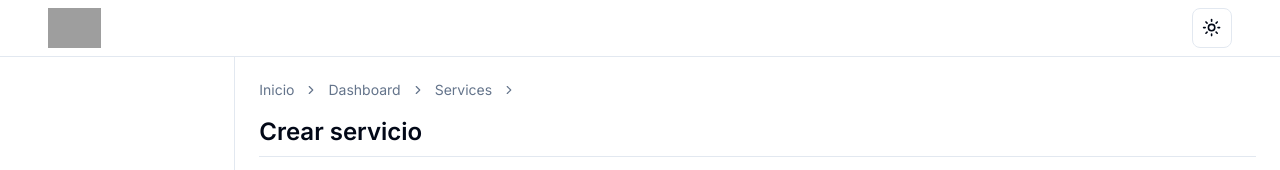
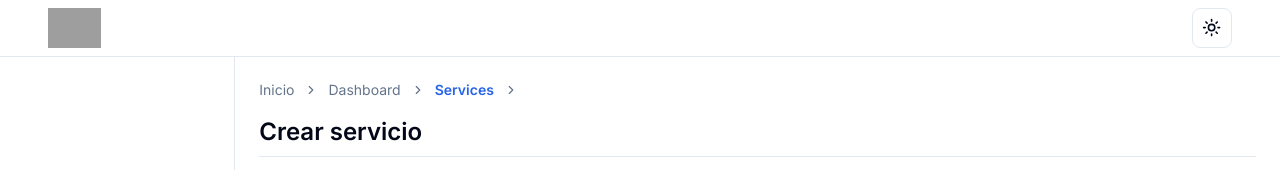
Before and after one commit to pablosecuen/carwash, a Next.js app: page /dashboard/services in a window 1280 px wide. Shown: the top 170 px of the page. Built offline with nearby package versions, Linux system fonts and the light colour scheme; grey boxes are pictures that could not be loaded.

Commit message:
fix: font semibold in current page

```diff
--- a/src/components/layout/breadcrumb/Breadcrumb.tsx
+++ b/src/components/layout/breadcrumb/Breadcrumb.tsx
@@ -7,6 +7,7 @@ import {
   BreadcrumbList,
   BreadcrumbSeparator
 } from '@/components/ui/breadcrumb'
+import { cn } from '@/lib/utils'
 import { usePathname } from 'next/navigation'
 
 interface Props {
@@ -17,7 +18,8 @@ const translationMap: { [key: string]: string } = {
   products: 'Productos',
   product: 'Producto',
   service: 'Servicio',
-  'create-service': 'Crear Servicio'
+  'create-service': 'Crear Servicio',
+  'new-product': 'Crear producto'
 }
 
 export const Breadcrumbs = ({ className }: Props) => {
@@ -38,12 +40,18 @@ export const Breadcrumbs = ({ className }: Props) => {
   const breadcrumbArr = getBradcrumbArr(pathname)
 
   return (
-    <Breadcrumb className={className}>
+    <Breadcrumb className={cn('fade-in', className)}>
       <BreadcrumbList>
         {breadcrumbArr.map((item, index) => (
           <>
             <BreadcrumbItem key={index}>
-              <BreadcrumbLink href={item.path} className='capitalize'>
+              <BreadcrumbLink
+                href={item.path}
+                className={cn(
+                  'capitalize',
+                  index === breadcrumbArr.length - 1 ? 'font-semibold text-primary' : 'font-normal'
+                )}
+              >
                 {item.name === '' ? 'Inicio' : item.name}
               </BreadcrumbLink>
             </BreadcrumbItem>
```
